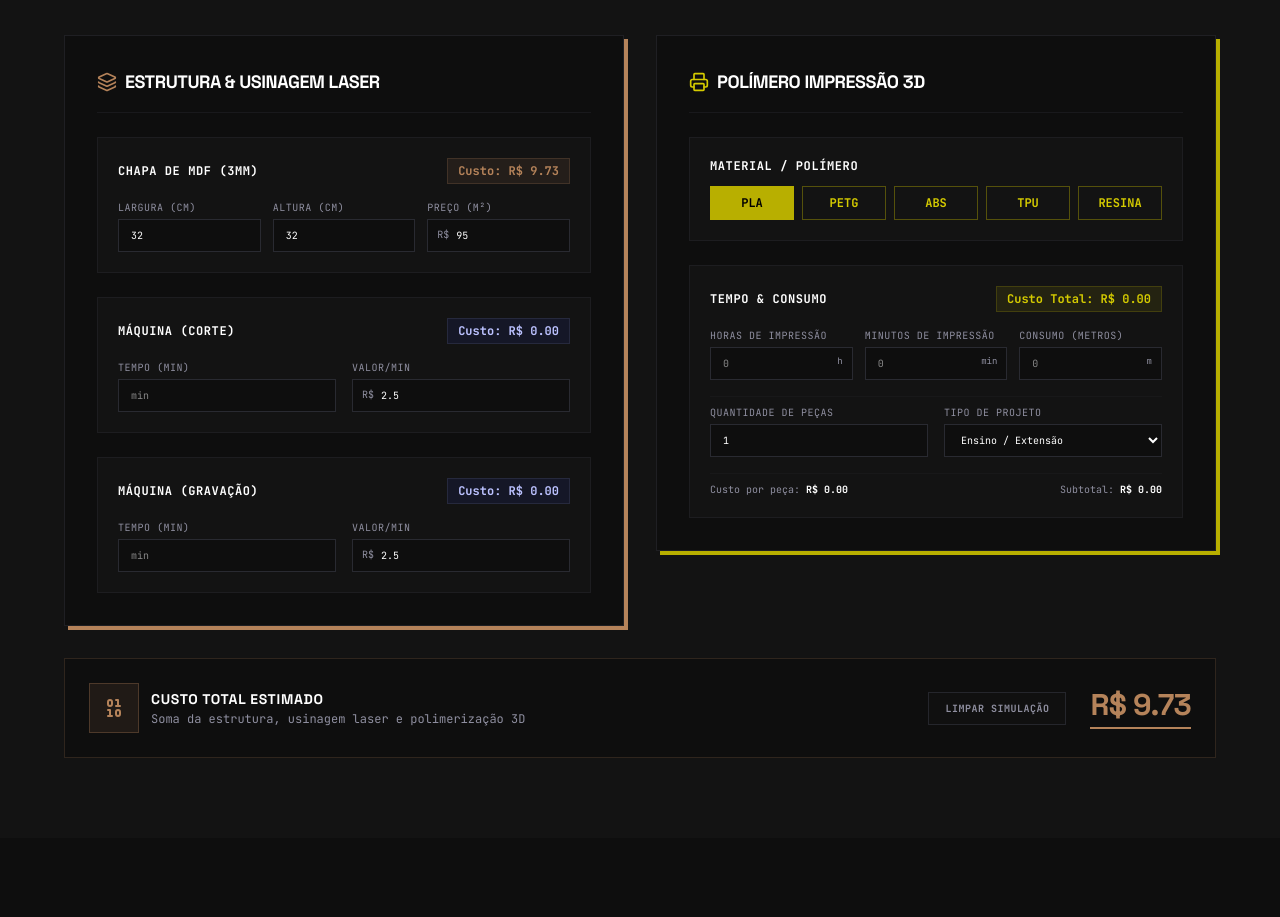
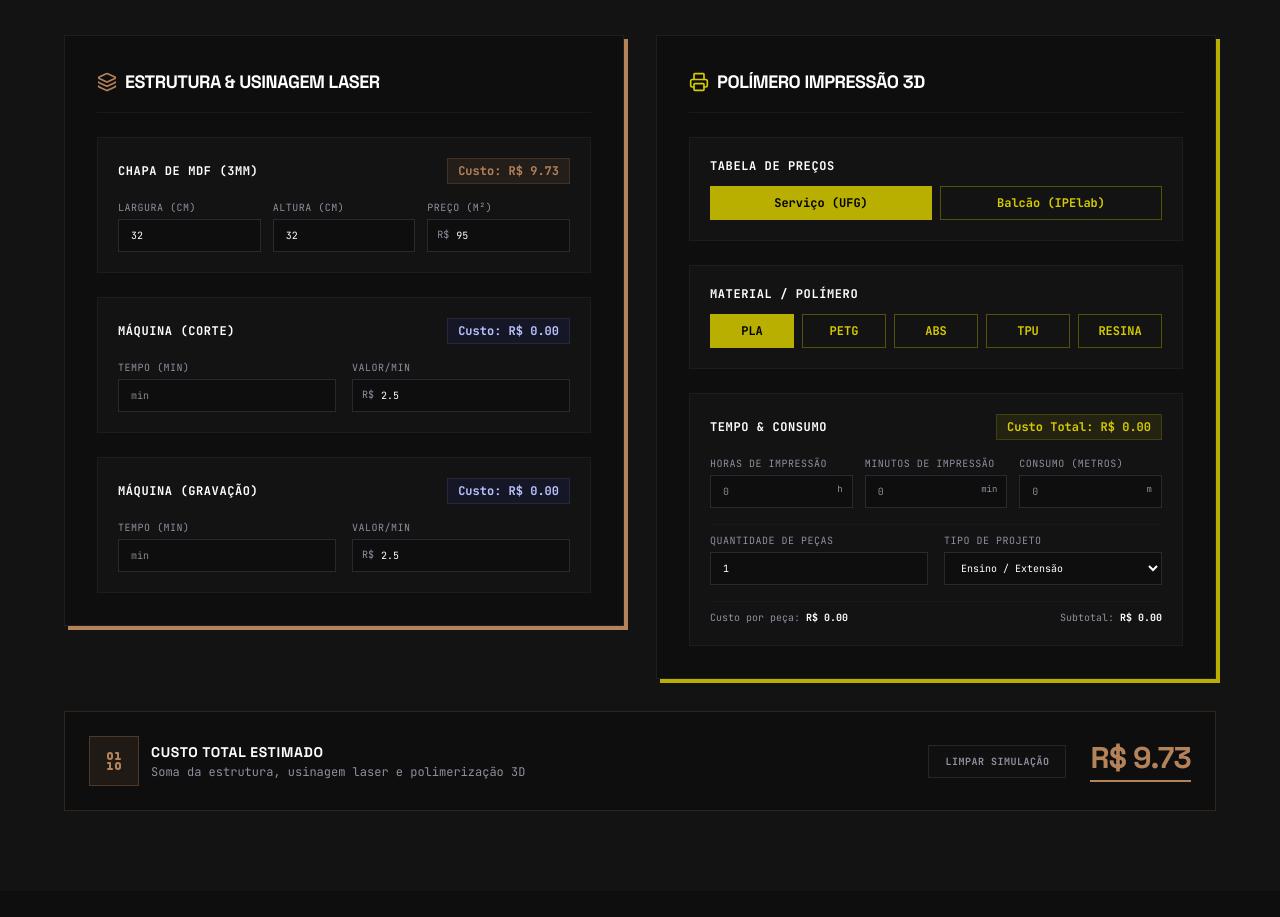
Before and after one commit to marceloengvs-hub/esteira-tech, a Next.js app: page / in a window 1280 px wide. Shown: the part 4180-5097 px from the top of the page. Built offline with nearby package versions, Linux system fonts and the light colour scheme; no server answers; the database is empty.

Commit message:
Implementa a tabela de precos de balcao para impressao 3D

```diff
--- a/app/page.tsx
+++ b/app/page.tsx
@@ -100,6 +100,7 @@ export default function Page() {
   const [filamentMetres, setFilamentMetres] = React.useState<number | ''>('');
   const [printQuantity, setPrintQuantity] = React.useState<number>(1);
   const [projectType, setProjectType] = React.useState<'ENSINO' | 'PESQUISA'>('ENSINO');
+  const [calculationMode, setCalculationMode] = React.useState<'SERVICO' | 'BALCAO'>('SERVICO');
 
   // Cálculos de Custos Dinâmicos
   const PRICING_TABLE = {
@@ -108,6 +109,12 @@ export default function Page() {
     ABS: { hora: 10.0, insumo: 0.70 },
     TPU: { hora: 10.0, insumo: 2.00 },
     RESINA: { hora: 15.0, insumo: 0.80 }
+  };
+
+  const PRECO_METRO_BALCAO: Record<string, number> = {
+    ABS: 1.0 / 3.0,
+    PLA: 0.50,
+    PETG: 3.5 / 6.0
   };
 
   const mdfArea = (mdfWidth / 100) * (mdfHeight / 100);
@@ -123,7 +130,13 @@ export default function Page() {
   const custoTempo = totalPrintHours * config.hora;
   const custoMaterial = metersVal * config.insumo;
 
-  const printCostPerPiece = (custoTempo + custoMaterial) * (projectType === 'PESQUISA' ? 0.5 : 1.0);
+  const precoMetroBalcao = PRECO_METRO_BALCAO[printMaterial] !== undefined ? PRECO_METRO_BALCAO[printMaterial] : 0.50;
+  const custoMaterialBalcao = metersVal * precoMetroBalcao;
+  const precoBalcaoNormal = 14.00 + custoMaterialBalcao;
+
+  const printCostPerPiece = calculationMode === 'SERVICO'
+    ? (custoTempo + custoMaterial) * (projectType === 'PESQUISA' ? 0.5 : 1.0)
+    : precoBalcaoNormal;
   const totalPrintCost = printCostPerPiece * printQuantity;
 
   const estimatedTotalCost = mdfCost + laserCutCost + laserEngraveCost + totalPrintCost;
@@ -142,6 +155,7 @@ export default function Page() {
     setFilamentMetres('');
     setPrintQuantity(1);
     setProjectType('ENSINO');
+    setCalculationMode('SERVICO');
   };
 
   // Load leads and check connection on client mount
@@ -877,6 +891,35 @@ export default function Page() {
                   </h3>
                 </div>
 
+                {/* Tabela / Modo de Cálculo Selector */}
+                <div className="p-5 bg-[#131313] border border-[#454655]/20 mb-6 rounded-none">
+                  <h4 className="font-mono text-xs font-bold text-white uppercase tracking-wider mb-3">Tabela de Preços</h4>
+                  <div className="grid grid-cols-2 gap-2">
+                    <button
+                      type="button"
+                      onClick={() => setCalculationMode('SERVICO')}
+                      className={`py-2 text-xs font-mono font-bold border transition-all cursor-pointer ${
+                        calculationMode === 'SERVICO'
+                          ? 'bg-[#b8af00] text-black border-[#b8af00]'
+                          : 'bg-transparent text-[#d5cb00] border-[#b8af00]/40 hover:border-[#b8af00]'
+                      }`}
+                    >
+                      Serviço (UFG)
+                    </button>
+                    <button
+                      type="button"
+                      onClick={() => setCalculationMode('BALCAO')}
+                      className={`py-2 text-xs font-mono font-bold border transition-all cursor-pointer ${
+                        calculationMode === 'BALCAO'
+                          ? 'bg-[#b8af00] text-black border-[#b8af00]'
+                          : 'bg-transparent text-[#d5cb00] border-[#b8af00]/40 hover:border-[#b8af00]'
+                      }`}
+                    >
+                      Balcão (IPElab)
+                    </button>
+                  </div>
+                </div>
+
                 {/* Material / Polymer Selector */}
                 <div className="p-5 bg-[#131313] border border-[#454655]/20 mb-6 rounded-none">
                   <h4 className="font-mono text-xs font-bold text-white uppercase tracking-wider mb-3">Material / Polímero</h4>
@@ -901,12 +944,15 @@ export default function Page() {
                 {/* 3D Printer Inputs */}
                 <div className="p-5 bg-[#131313] border border-[#454655]/20 rounded-none space-y-4">
                   <div className="flex justify-between items-center">
-                    <h4 className="font-mono text-xs font-bold text-white uppercase tracking-wider">Tempo & Consumo</h4>
+                    <h4 className="font-mono text-xs font-bold text-white uppercase tracking-wider">
+                      {calculationMode === 'SERVICO' ? 'Tempo & Consumo' : 'Consumo Balcão'}
+                    </h4>
                     <span className="font-mono text-xs text-[#d5cb00] bg-[#b8af00]/10 px-2.5 py-1 font-bold border border-[#b8af00]/20">
                       Custo Total: R$ {totalPrintCost.toFixed(2)}
                     </span>
                   </div>
 
+                  {calculationMode === 'SERVICO' ? (
                     <div className="grid grid-cols-3 gap-3 font-mono text-[10px]">
                       <div>
                         <label className="block text-[#8f8fa0] uppercase tracking-wider mb-1">Horas de Impressão</label>
@@ -959,6 +1005,36 @@ export default function Page() {
                         </div>
                       </div>
                     </div>
+                  ) : (
+                    <div className="grid grid-cols-1 gap-3 font-mono text-[10px]">
+                      <div>
+                        <label className="block text-[#8f8fa0] uppercase tracking-wider mb-1">
+                          {printMaterial === 'RESINA' ? 'Consumo (mL)' : 'Consumo (Metros)'}
+                        </label>
+                        <div className="relative">
+                          <input
+                            type="number"
+                            min="0"
+                            step="0.1"
+                            placeholder="0"
+                            value={filamentMetres}
+                            onChange={(e) => setFilamentMetres(e.target.value === '' ? '' : Math.max(0, Number(e.target.value)))}
+                            className="w-full bg-[#0e0e0e] border border-[#454655]/50 pr-7 pl-3 py-2 text-white font-mono focus:outline-none focus:border-[#b8af00]"
+                          />
+                          <span className="absolute right-2.5 top-2 text-[#8f8fa0] text-[9px]">
+                            {printMaterial === 'RESINA' ? 'mL' : 'm'}
+                          </span>
+                        </div>
+                        <div className="text-[9px] text-[#8f8fa0] mt-1">
+                          Balcão: R$ 14,00 Setup + Insumo ({
+                            printMaterial === 'ABS' ? 'R$ 0,33/m' :
+                            printMaterial === 'PLA' ? 'R$ 0,50/m' :
+                            printMaterial === 'PETG' ? 'R$ 0,58/m' : 'R$ 0,50/m (Padrão)'
+                          })
+                        </div>
+                      </div>
+                    </div>
+                  )}
 
                   <div className="grid grid-cols-2 gap-4 font-mono text-[10px] pt-2 border-t border-[#454655]/10">
                     <div>
@@ -972,6 +1048,7 @@ export default function Page() {
                       />
                     </div>
 
+                    {calculationMode === 'SERVICO' ? (
                       <div>
                         <label className="block text-[#8f8fa0] uppercase tracking-wider mb-1">Tipo de Projeto</label>
                         <select
@@ -983,6 +1060,12 @@ export default function Page() {
                           <option value="PESQUISA">Pesquisa (50% Desc.)</option>
                         </select>
                       </div>
+                    ) : (
+                      <div className="flex flex-col justify-end text-right">
+                        <span className="text-[#8f8fa0] text-[9px] uppercase tracking-wider mb-1">Taxa Setup Fixo</span>
+                        <span className="text-white font-mono font-bold">R$ 14,00</span>
+                      </div>
+                    )}
                   </div>
 
                   <div className="flex justify-between items-center font-mono text-[10px] pt-2 border-t border-[#454655]/10">
```
Lines whose indentation alone changed are shown as unchanged.
